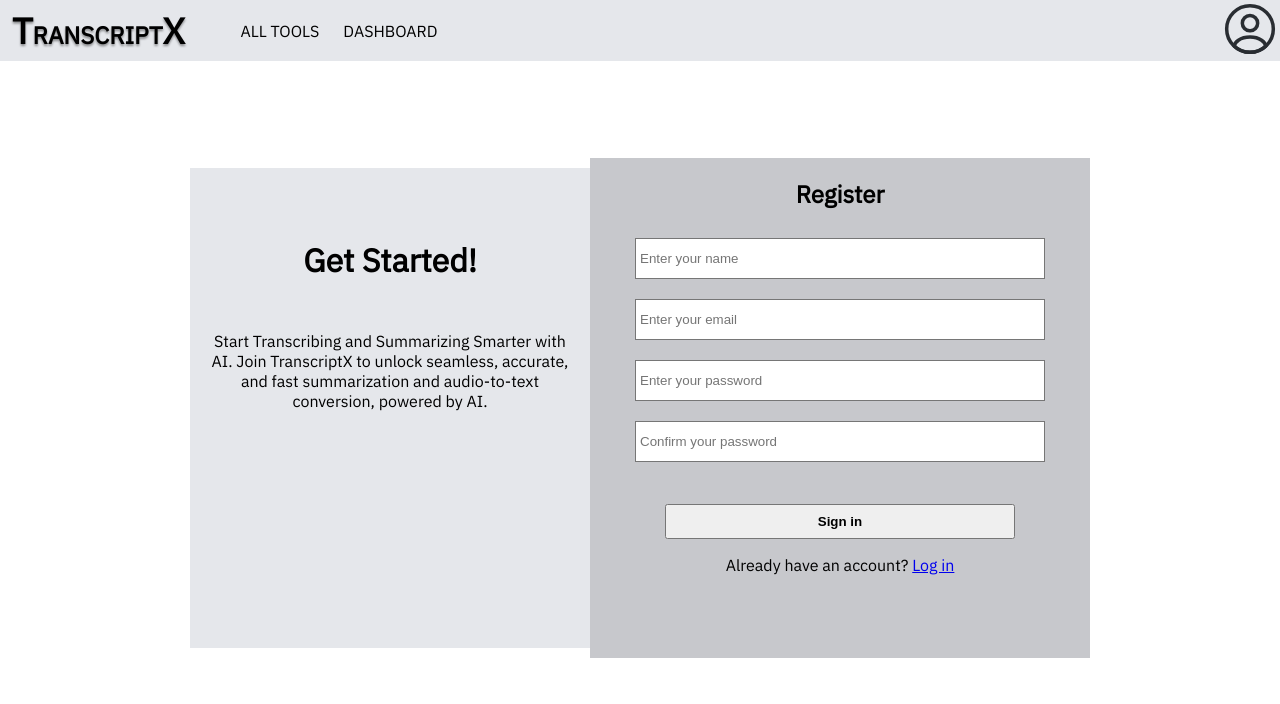
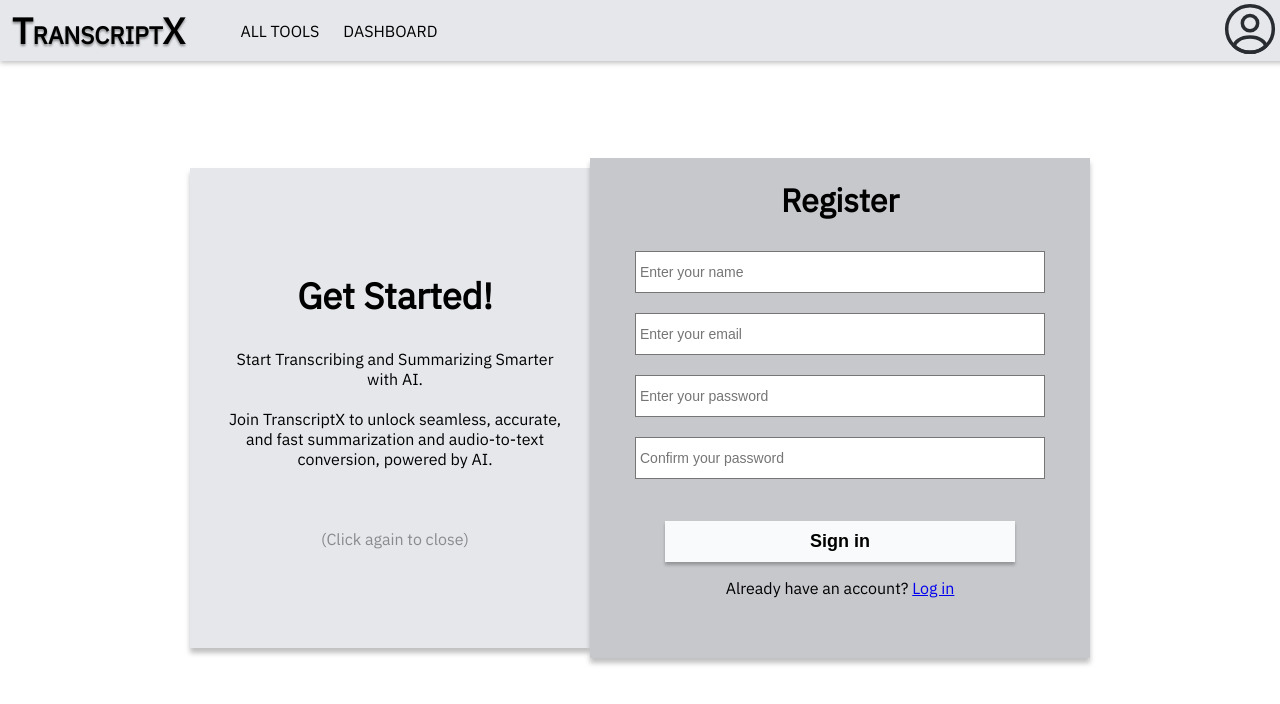
Before and after one commit to TranscriptX/FE, a React (Vite) app: page /register in a window 1280 px wide. Shown: the top 704 px of the page. Built offline with nearby package versions, Linux system fonts and the light colour scheme; no server answers.

Commit message:
UA-1 Update Navbar and Register Page

```diff
--- a/src/components/ExpandingCard.tsx
+++ b/src/components/ExpandingCard.tsx
@@ -16,14 +16,20 @@ export default function ExpandingCard() {
             onMouseEnter={() => {
                 if (isClosedByClick) setIsOpen(true);
             }}
-            className={`group relative shadow-md hover:shadow-lg transition-all duration-700 ease-in-out cursor-pointer overflow-hidden ${isOpen ? "w-[400px]" : "w-[15px]"} min-h-[480px] bg-color_secondary`}>
+            className={`group relative shadow-[0_5px_5px_rgba(0,0,0,0.25)] hover:shadow-[0_10px_10px_rgba(0,0,0,0.25)] transition-all duration-700 ease-in-out cursor-pointer overflow-hidden ${isOpen ? "w-[400px]" : "w-[15px]"} min-h-[480px] bg-color_secondary`}>
 
-            <div className={`fixed inset-0 flex-col justify-center items-center max-h-0 opacity-0 group-hover:opacity-100 mt-[50px] ml-[20px] transition-all duration-400 ease-in-out max-w-[360px] ${isOpen ? "opacity-100 mt-[50px] max-h-[200px]" : "opacity-0 mt-0 max-h-0"}`}>
-                <h1 className="text-black text-center text-lg">
+            <div className={`fixed inset-0 flex-col justify-center items-center max-h-0 opacity-0 group-hover:opacity-100 mt-[80px] ml-[30px] transition-all duration-400 ease-in-out max-w-[350px] ${isOpen ? "opacity-100 mt-[50px] max-h-[200px]" : "opacity-0 mt-0 max-h-0"}`}>
+                <h1 className="text-black text-center text-[36px]">
                     Get Started!
                 </h1>
-                <p className="mt-[50px] text-center">
-                    Start Transcribing and Summarizing Smarter with AI. Join TranscriptX to unlock seamless, accurate, and fast summarization and audio-to-text conversion, powered by AI.
+                <p className="mt-[30px] text-center">
+                    Start Transcribing and Summarizing Smarter with AI.
+                </p>
+                <p className="mt-[20px] text-center">
+                    Join TranscriptX to unlock seamless, accurate, and fast summarization and audio-to-text conversion, powered by AI.
+                </p>
+                <p className="mt-[60px] text-center opacity-40">
+                    (Click again to close)
                 </p>
 
             </div>
--- a/src/components/Navbar.tsx
+++ b/src/components/Navbar.tsx
@@ -57,7 +57,7 @@ const Navbar = (props: NavbarType) => {
     // w-full h-full m-[-8px] bg-color_secondary shadow-md flex justify-between items-center sticky z-50 pl-[20px] left-[20px]
 
     return (
-        <header className="w-full bg-color_secondary shadow-md flex justify-between items-center fixed top-0 left-[20px] z-50 m-[-8px] ml-[-20px] pl-[8px]">
+        <header className="w-full bg-color_secondary shadow-md flex justify-between items-center fixed top-0 left-[20px] z-50 m-[-8px] ml-[-20px] pl-[8px] shadow-[0_2px_5px_rgba(0,0,0,0.25)]">
             <div className="font-bold m-[4px]">
                 <span className="text-[36px] drop-shadow-[0_2px_1px_rgba(0,0,0,0.4)]">T</span>
                 <span className="text-[24px] drop-shadow-[0_2px_1px_rgba(0,0,0,0.4)]">RANSCRIPT</span>
--- a/src/pages/authentication/RegisterPage.tsx
+++ b/src/pages/authentication/RegisterPage.tsx
@@ -15,7 +15,7 @@ const RegisterPage = () => {
     const[error, setError] = useState("");
     const[successMessage, setSuccessMessage] = useState("");
     const navigate = useNavigate();
-    const inputStyle = "w-[400px] px-[4px] py-[12px] mt-[8px] border rounded-lg focus:outline-none focus:ring-2 focus:ring-purple-500";
+    const inputStyle = "w-[400px] px-[4px] py-[12px] mt-[8px] border rounded-lg focus:outline-none focus:ring-2 focus:ring-purple-500 text-[14px]";
 
     const handleInputChange = (e: React.ChangeEvent<HTMLInputElement>) => {
         const { id, value } = e.target;
@@ -82,14 +82,14 @@ const RegisterPage = () => {
             <Navbar currentPage="Register"/>
             <div className="min-h-screen flex flex-row items-center justify-center bg-white">
 
-                <div className="min-h-screen flex justify-center items-center bg-gray-100">
+                <div className="min-h-screen flex justify-center items-center">
                 <ExpandingCard/>
                 </div>
 
                 {/* <div className="w-full max-w-[10px] min-h-[480px] bg-color_secondary rounded-md shadow-md translate-x-3 translate-y-3 pl-[10px]"></div> */}
 
-                <div className="z-10 bg-grey w-full max-w-[500px] min-h-[500px] flex flex-col align-items justify-content">
-                    <h2 className="text-2xl font-bold text-center">Register</h2>
+                <div className="z-10 bg-grey w-full max-w-[500px] min-h-[500px] flex flex-col align-items justify-content shadow-[0_5px_5px_rgba(0,0,0,0.25)]">
+                    <h1 className="text-2xl font-bold text-center">Register</h1>
 
                     {error && (
                     <div className="text-[red] px-[4px] py-[4px] mb-[10px] ml-[42px] mr-[42px] bg-light_red">
@@ -102,7 +102,7 @@ const RegisterPage = () => {
                         {successMessage}
                     </div>
                     )}
-                    <div className="">
+                    <div>
                         <form onSubmit={handleSubmit} className="space-y-[12px] flex flex-col justify-center items-center">
                             <input
                                 type="text"
@@ -141,7 +141,7 @@ const RegisterPage = () => {
                                 <button
                                     type="submit"
                                     disabled={loading}
-                                    className="w-[350px] mt-[30px] text-white font-bold py-[8px] rounded-lg hover:bg-purple-700 transition-colors"
+                                    className="cursor-pointer shadow-[0_3px_3px_rgba(0,0,0,0.25)] w-[350px] mt-[30px] bg-color_primary text-[18px] font-bold py-[10px] rounded-lg hover:bg-color_secondary border-none transition-all duration-300 ease-in-out"
                                 >
                                     {loading ? "Signing up..." : "Sign in"}
                                 </button>
```
